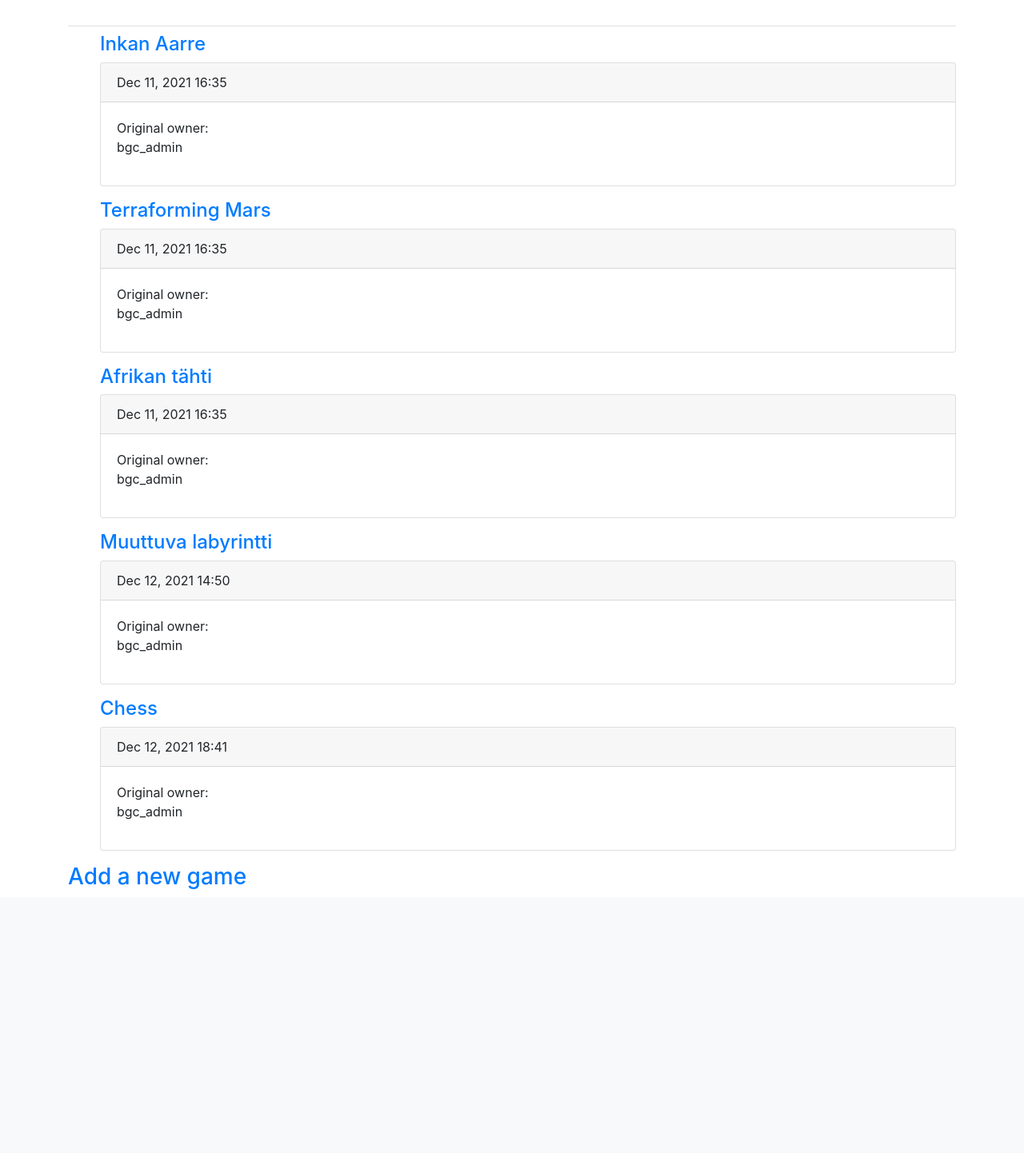
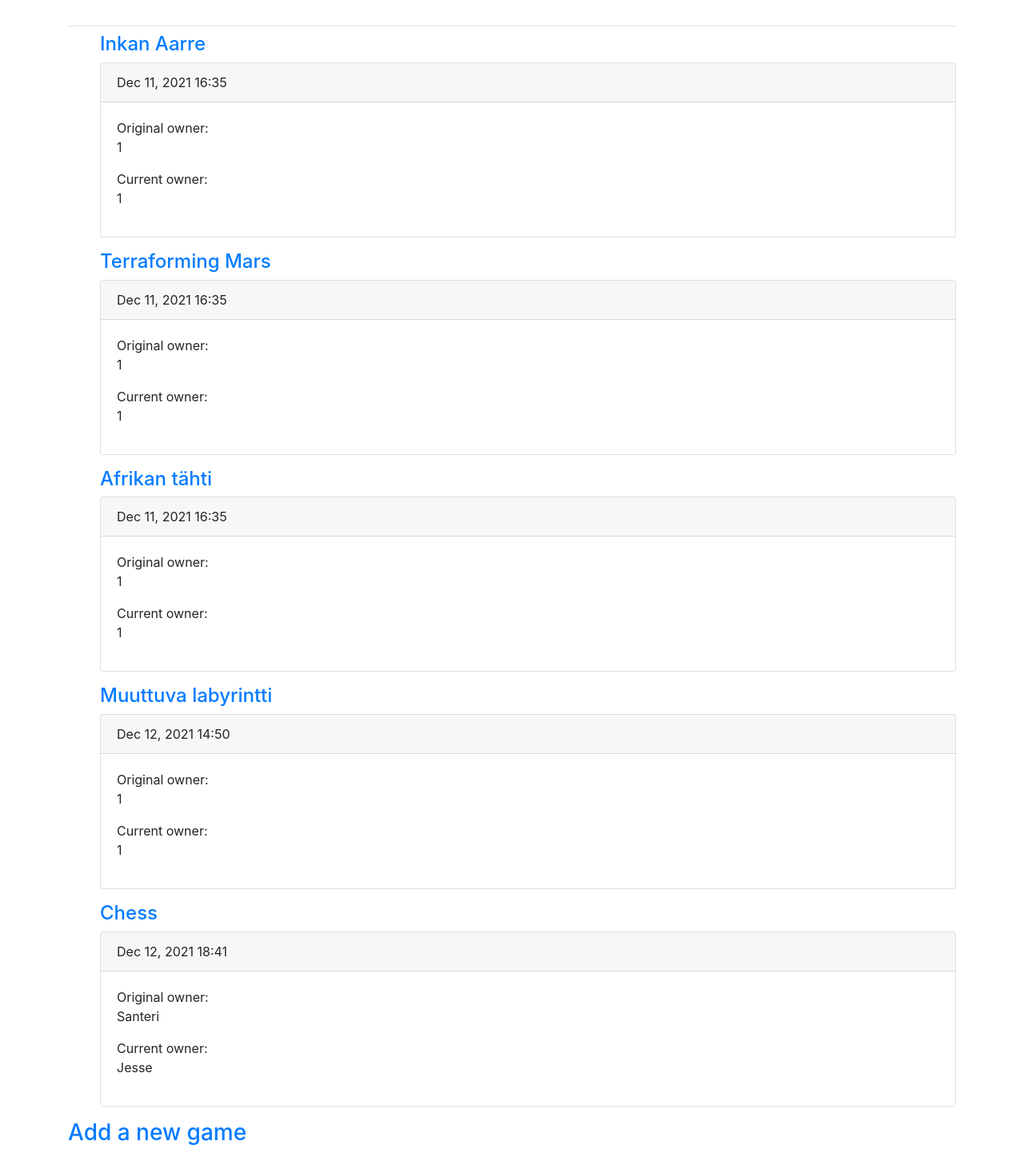
Before and after one commit to sansalm/AppProg, a Django app: page /games/ in a window 1280 px wide. Shown: the part 58-1500 px from the top of the page at 80% size. Before the commit the page ends 1170 px from the top, so only its background shows below. Run offline with Django 3.2, Linux system fonts and the light colour scheme; a user stored in the database is signed in; data comes from the database, SQL or seed files in the repository; both versions use the stored data as it was after the commit; some libraries are stand-ins or nearby versions.

Commit message:
working text boxes for ownership

```diff
--- a/bgc_app/forms.py
+++ b/bgc_app/forms.py
@@ -5,8 +5,9 @@
 class GamesForm(forms.ModelForm):
     class Meta:
         model = Games
-        fields = ['text']
-        labels = {'text': ''}
+        fields = ['text', 'originalowner', 'currentowner']
+        labels = {'text': 'Game:', 'originalowner': 'Original owner:',
+                  'currentowner': 'Current owner:'}
 
 class DetailsForm(forms.ModelForm):
     class Meta:
--- a/bgc_app/models.py
+++ b/bgc_app/models.py
@@ -2,9 +2,10 @@
 from django.contrib.auth.models import User
 
 class Games(models.Model):
-
     owner = models.ForeignKey(User, on_delete=models.CASCADE, default=1)
     text = models.TextField()
+    originalowner = models.TextField()
+    currentowner = models.TextField()
     date_added = models.DateTimeField(auto_now_add=True)
 
     def __str__(self):
--- a/bgc_app/templates/bgc_app/games.html
+++ b/bgc_app/templates/bgc_app/games.html
@@ -16,8 +16,8 @@
             {{ game.date_added|date:'M d, Y H:i' }}
         </p>
         <div class="card-body">
-
-            Original owner:  {{ game.owner|linebreaks }}
+            Original owner: {{ game.originalowner|linebreaks }}
+            Current owner: {{ game.currentowner|linebreaks }}
         </div>
 
     </div>
```
Also changed, not shown: bgc_app/migrations/0007_auto_20211212_2035.py (added), bgc_app/migrations/0008_rename_currentlowner_games_currentowner.py (added), db.sqlite3.
